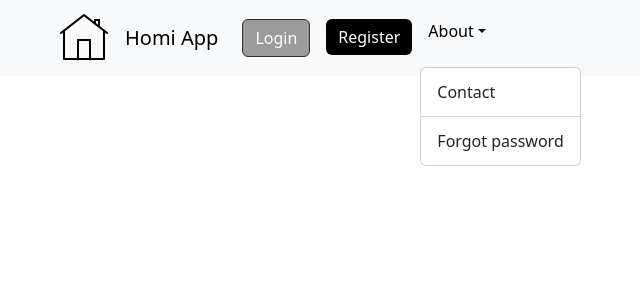
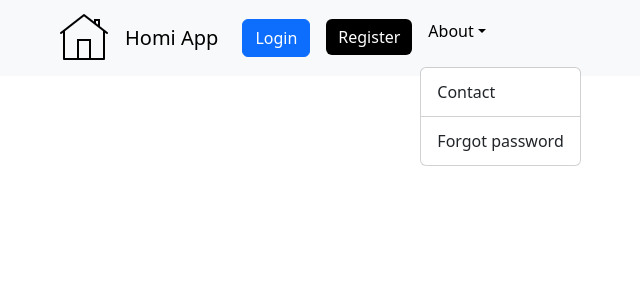
Before and after one commit to Leo-J-Skola/Frontend_Grupp, a React (Vite) app: page /admin in a window 1280 px wide. Both pictures are taken after a click on the button "About". Shown: the top 300 px of the page, without its empty margins (23-663 px from the left). Built offline with nearby package versions, Linux system fonts and the light colour scheme; no server answers; a web font is replaced by a local one.

Commit message:
removed CustomHeader moved functionality to navbar

```diff
--- a/src/App.jsx
+++ b/src/App.jsx
@@ -8,8 +8,7 @@ import Unauthorized from "./pages/Unauthorized";
 import AdminDashboard from "./pages/AdminDashboard";
 import { AuthProvider } from "./contexts/AuthContext";
 import 'bootstrap/dist/css/bootstrap.min.css';
-import Header from './components/CustomHeader';
-import User from "./pages/User";
+import TopNavbar from "./components/MyNavbar";
 
 
 function App() {
@@ -18,7 +17,7 @@ function App() {
       <AuthProvider>
         <div className="app">
           <main className="main-content">
-              <Header>
+              <TopNavbar>
             <Routes>
               {/* public routes */}
               <Route path="/" element={<Home />} />
@@ -29,7 +28,7 @@ function App() {
               {/* protected routes for all authenticated users */}
               <Route element={<ProtectedRoute />}>
                 <Route path="/profile" element={<Profile />} />
-                <Route path="/user" element={<User />} />
+                {/* <Route path="/user" element={<User />} /> */}
               </Route>
 
               {/* protected routes for admins only */}
@@ -37,7 +36,7 @@ function App() {
                 <Route path="/admin" element={<AdminDashboard />} />
               </Route>
             </Routes>
-            </Header>
+            </TopNavbar>
           </main>
         </div>
 
--- a/src/components/CustomHeader.jsx
+++ /dev/null
@@ -1,58 +0,0 @@
-import { Link } from 'react-router-dom';
-import MyNavbar from './MyNavbar'
-import { useAuth } from '../hooks/useAuth';
-import User from '../pages/User';
-
-
-
-const Header = () => {
-
-const {currentUser, logout} = useAuth();
-
-const handleLogout = async() => {
-   await logout();
-}
-
-const isAdmin =
-   currentUser && currentUser.roles && currentUser.roles.includes("ADMIN");
-
-const isUser =
-   currentUser && currentUser.roles && currentUser.roles.includes("USER");
-
-
-
-
-return(
-     <header className='header'>
-        <MyNavbar></MyNavbar>
-<nav className='navigation'>
-    <Link to="/user"></Link>
-</nav>
-<div className='auth-controls'>
-   {isAdmin && (
-      <Link className='link' to="/admin">
-         <p className='admin'>Dashboard</p>
-      </Link>
-   )}
-
-   {currentUser ? (
-      <>
-      {isUser &&(
-         <Link className='link' to="/profile">
-            <User />
-         </Link>
-      )}
-      <button className='logout' onClick={handleLogout}>Logout</button>
-      </>
-   ) : (
-      <>
-      <Link className='link' to="/login"></Link>
-      </>
-   ) }
-</div>
-</header>
-);
-};
-
-
-export default Header;
--- a/src/components/MyNavbar.jsx
+++ b/src/components/MyNavbar.jsx
@@ -3,8 +3,18 @@ import Nav from 'react-bootstrap/Nav';
 import Navbar from 'react-bootstrap/Navbar';
 import NavDropdown from 'react-bootstrap/NavDropdown';
 import { Button } from 'react-bootstrap';
+import { useAuth } from '../hooks/useAuth';
 
-function BasicExample() {
+function TopNavbar() {
+  const {currentUser, logout} = useAuth();
+
+  const isAdmin =
+     currentUser && currentUser.roles && currentUser.roles.includes("ADMIN");
+
+  const isUser =
+     currentUser && currentUser.roles && currentUser.roles.includes("USER");
+
+  if(isUser) {
     return (
       <Navbar bg="light" data-bs-theme="light" expand="lg" className="bg-body-tertiary">
         <Container>
@@ -13,7 +23,7 @@ function BasicExample() {
           <Navbar.Toggle aria-controls="basic-navbar-nav" />
           <Navbar.Collapse id="basic-navbar-nav">
             <Nav className="me-auto">
-            <Nav.Link href="/login"><Button className='login-btn'>Login</Button></Nav.Link>
+            <Nav.Link href="/profile"><Button className='profile-btn'>Profile</Button></Nav.Link>
             <Nav.Link href="/register"><Button className='register-btn'>Register</Button></Nav.Link>
               <NavDropdown title="About" id="basic-nav-dropdown">
                 <NavDropdown.Item href="/contact">Contact</NavDropdown.Item>
@@ -24,11 +34,29 @@ function BasicExample() {
           </Navbar.Collapse>
         </Container>
       </Navbar>
-  );
+    )
+  } else {
+    return (
+      <Navbar bg="light" data-bs-theme="light" expand="lg" className="bg-body-tertiary">
+        <Container>
+          <Navbar.Brand href="/"><img src="icons8-home-50.png" alt="brand icon" /></Navbar.Brand>
+          <Navbar.Brand href="/">Homi App</Navbar.Brand>
+          <Navbar.Toggle aria-controls="basic-navbar-nav" />
+          <Navbar.Collapse id="basic-navbar-nav">
+            <Nav className="me-auto">
+            <Nav.Link href="/login"><Button className='profile-btn'>Login</Button></Nav.Link>
+            <Nav.Link href="/register"><Button className='register-btn'>Register</Button></Nav.Link>
+              <NavDropdown title="About" id="basic-nav-dropdown">
+                <NavDropdown.Item href="/contact">Contact</NavDropdown.Item>
+                <NavDropdown.Divider />
+                <NavDropdown.Item href="/forgot">Forgot password</NavDropdown.Item>
+              </NavDropdown>
+            </Nav>
+          </Navbar.Collapse>
+        </Container>
+      </Navbar>
+    )
+  }
 }
 
-
-
-
-
-export default BasicExample;
+export default TopNavbar;
--- a/src/pages/Login.jsx
+++ b/src/pages/Login.jsx
@@ -1,7 +1,6 @@
 import { useState } from "react";
 import { useNavigate } from "react-router-dom";
 import { useAuth } from "../hooks/useAuth";
-import Header from "../components/CustomHeader";
 
 const Login = () => {
   const [username, setUsername] = useState("");
```
Lines whose indentation alone changed are shown as unchanged.
